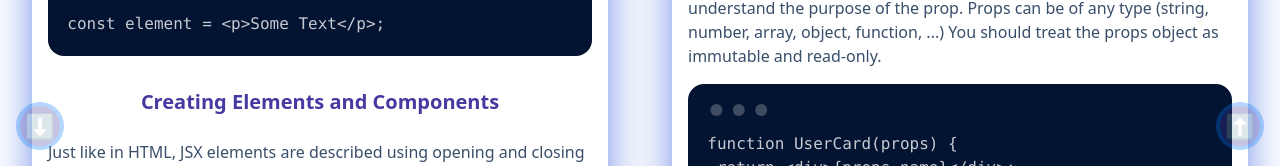
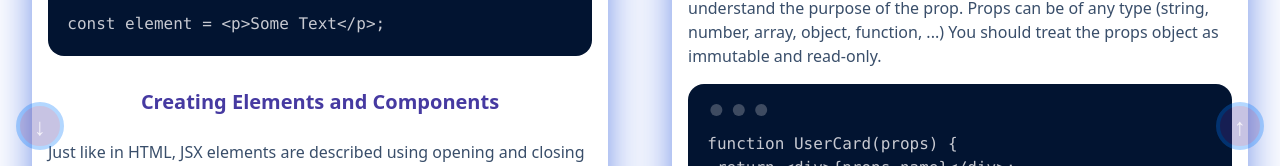
Before and after one commit to MariaRiosNavarro/react_cheat_sheet, a React (Vite) app: page / in a window 1280 px wide. Shown: the part 634-800 px from the top of the page. Built offline with nearby package versions, Linux system fonts and the light colour scheme.

Commit message:
change arrows

```diff
--- a/src/components/ScrollTo.jsx
+++ b/src/components/ScrollTo.jsx
@@ -34,7 +34,7 @@ const ScrollTo = ({ top }) => {
         } opacity-30 text-2xl w-12 h-12 rounded-full text-center cursor-pointer hover:opacity-100 bg-secondary border-4 border-primary btn-secondary flex items-center justify-center z-10`}
         onClick={handleScroll}
       >
-        {top ? "⬆" : "⬇"}
+        {top ? "↑" : "↓"}
       </label>
     </div>
   );
```
